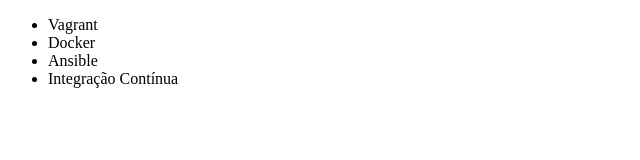
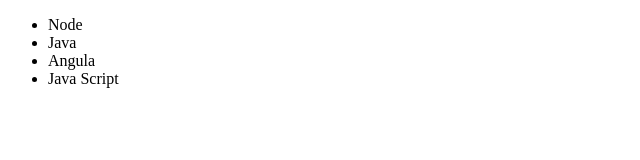
Before and after one commit to dev-brunopaixao/estudos-git, a plain HTML site: page index.html in a window 1280 px wide. Shown: the whole page, without its empty margins (0-640 px from the left). Drawn offline with Linux system fonts and the light colour scheme.

Commit message:
Alteração no nome dos cursos

```diff
--- a/index.html
+++ b/index.html
@@ -6,10 +6,10 @@
 </head>
 <body>
 	<ul>
-		<li>Vagrant</li>
-		<li>Docker</li>
-		<li>Ansible</li>
-		<li>Integração Contínua</li>
+		<li>Node</li>
+		<li>Java</li>
+		<li>Angula</li>
+		<li>Java Script</li>
 	</lu>
 </body>
 </html>
```
